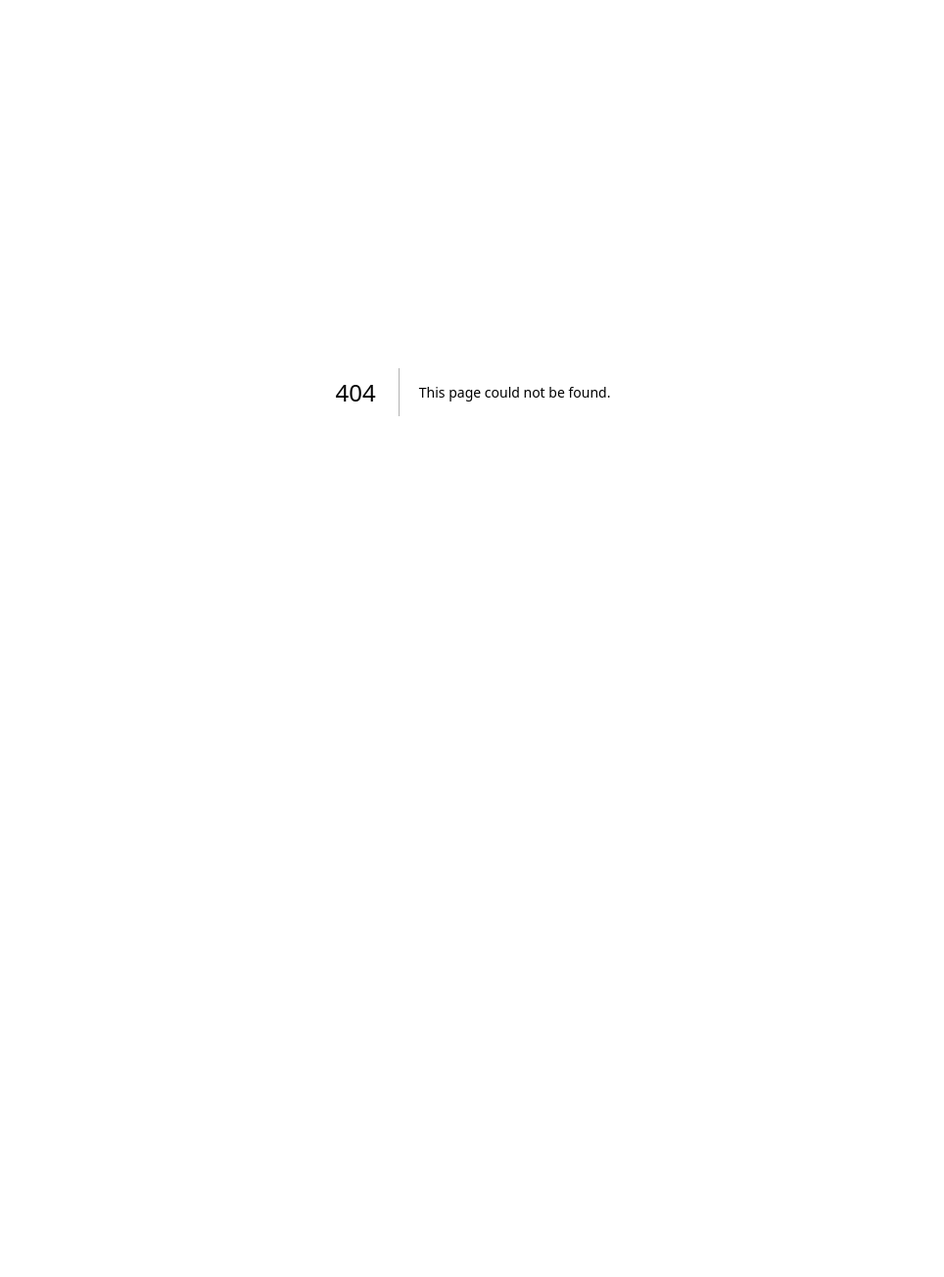
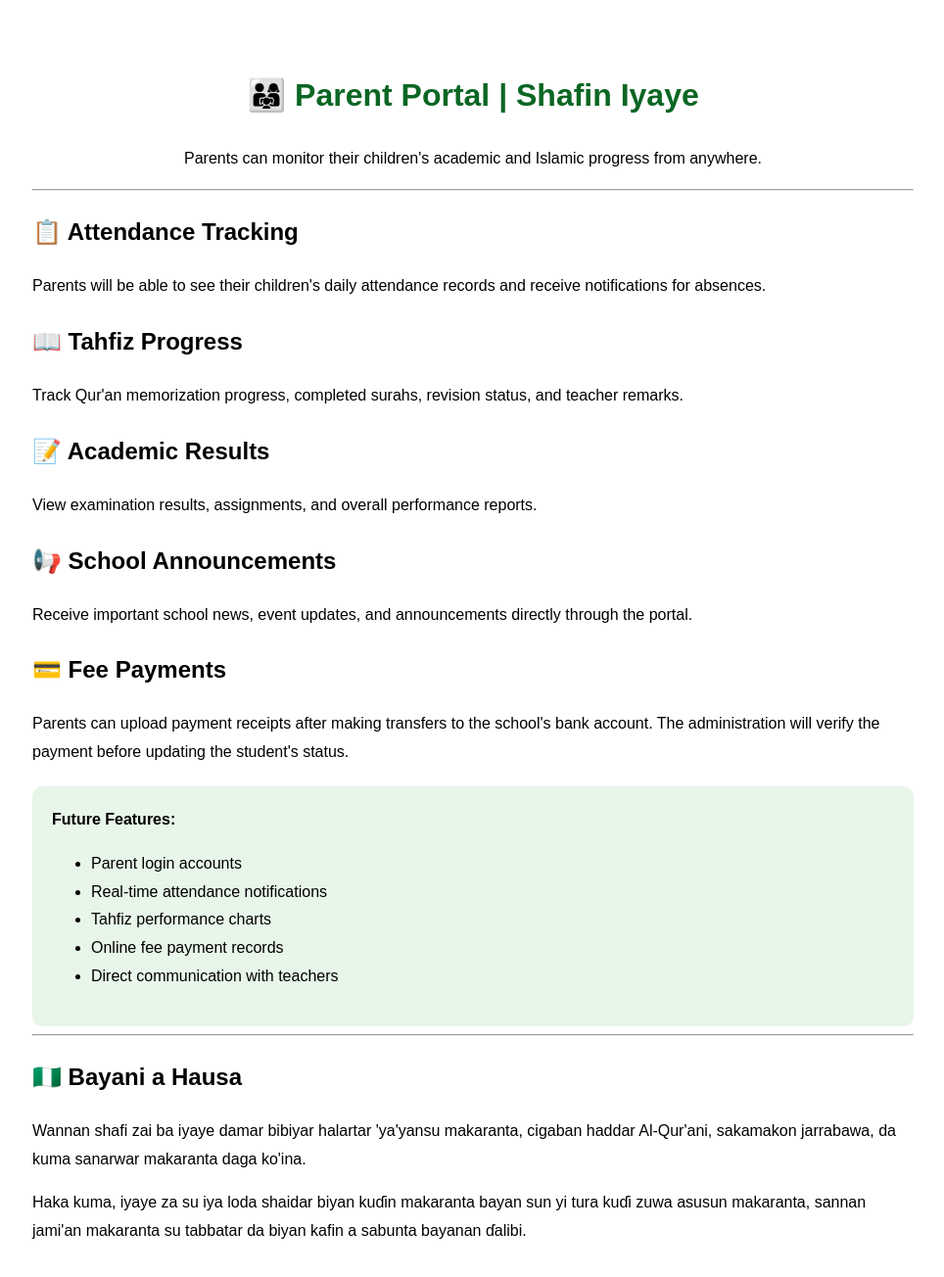
Before and after one commit to kasimuabdulrahim123-source/islamiyya-school-management, a Next.js app: page /app/parent-portal in a window 1280 px wide. Before the commit this address had no page. Shown: the top 1304 px of the page at 98% size, without its empty margins (157-1121 px from the left). Before the commit the page ends 800 px from the top, so only its background shows below. Built offline with nearby package versions, Linux system fonts and the light colour scheme.

Commit message:
Create page.tsx

```diff
--- /dev/null
+++ b/app/app/parent-portal/page.tsx
@@ -0,0 +1,89 @@
+export default function ParentPortalPage() {
+  return (
+    <main
+      style={{
+        padding: "40px",
+        maxWidth: "900px",
+        margin: "auto",
+        fontFamily: "Arial, sans-serif",
+        lineHeight: "1.8",
+      }}
+    >
+      <h1 style={{ textAlign: "center", color: "#0b6623" }}>
+        👨‍👩‍👧 Parent Portal | Shafin Iyaye
+      </h1>
+
+      <p style={{ textAlign: "center" }}>
+        Parents can monitor their children's academic and Islamic progress from
+        anywhere.
+      </p>
+
+      <hr />
+
+      <h2>📋 Attendance Tracking</h2>
+      <p>
+        Parents will be able to see their children's daily attendance records
+        and receive notifications for absences.
+      </p>
+
+      <h2>📖 Tahfiz Progress</h2>
+      <p>
+        Track Qur'an memorization progress, completed surahs, revision status,
+        and teacher remarks.
+      </p>
+
+      <h2>📝 Academic Results</h2>
+      <p>
+        View examination results, assignments, and overall performance reports.
+      </p>
+
+      <h2>📢 School Announcements</h2>
+      <p>
+        Receive important school news, event updates, and announcements
+        directly through the portal.
+      </p>
+
+      <h2>💳 Fee Payments</h2>
+      <p>
+        Parents can upload payment receipts after making transfers to the
+        school's bank account. The administration will verify the payment before
+        updating the student's status.
+      </p>
+
+      <div
+        style={{
+          backgroundColor: "#e8f5e9",
+          padding: "20px",
+          borderRadius: "10px",
+          marginTop: "20px",
+        }}
+      >
+        <strong>Future Features:</strong>
+
+        <ul>
+          <li>Parent login accounts</li>
+          <li>Real-time attendance notifications</li>
+          <li>Tahfiz performance charts</li>
+          <li>Online fee payment records</li>
+          <li>Direct communication with teachers</li>
+        </ul>
+      </div>
+
+      <hr />
+
+      <h2>🇳🇬 Bayani a Hausa</h2>
+
+      <p>
+        Wannan shafi zai ba iyaye damar bibiyar halartar 'ya'yansu makaranta,
+        cigaban haddar Al-Qur'ani, sakamakon jarrabawa, da kuma sanarwar
+        makaranta daga ko'ina.
+      </p>
+
+      <p>
+        Haka kuma, iyaye za su iya loda shaidar biyan kuɗin makaranta bayan
+        sun yi tura kuɗi zuwa asusun makaranta, sannan jami'an makaranta su
+        tabbatar da biyan kafin a sabunta bayanan ɗalibi.
+      </p>
+    </main>
+  );
+}
```
